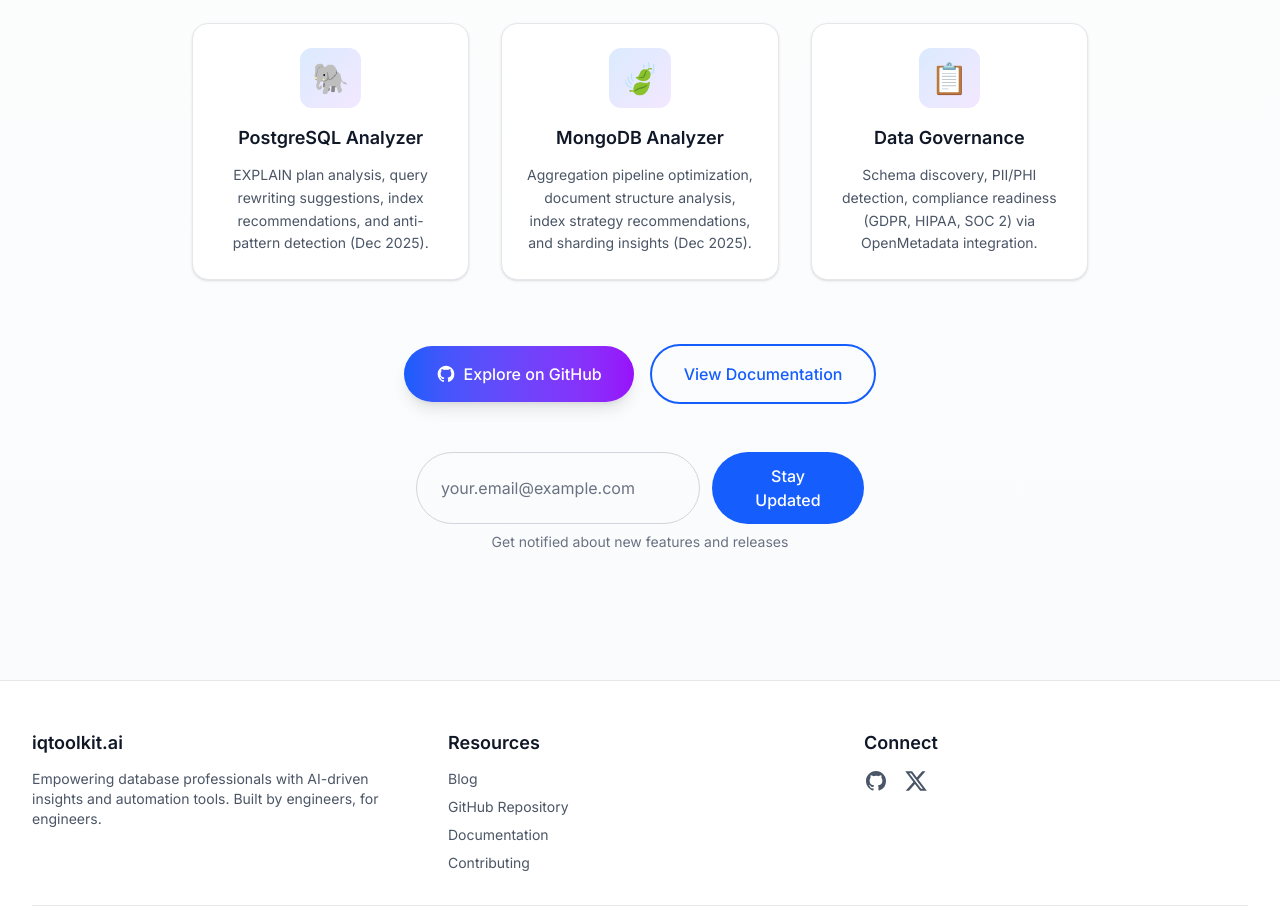
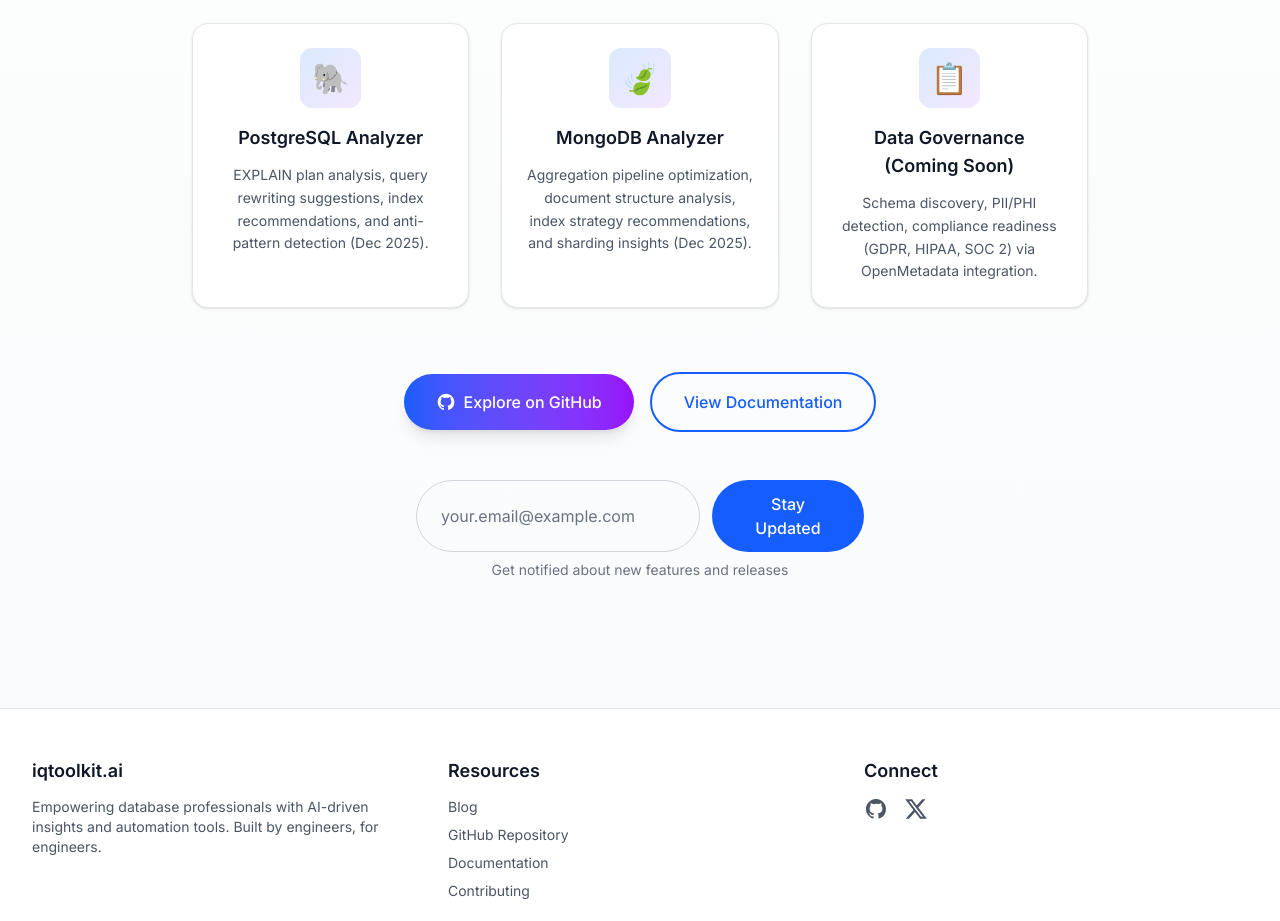
Before and after one commit to iqtoolkit/iqtoolkit.ai, a Next.js app: page / in a window 1280 px wide. Shown: the part 960-1881 px from the top of the page. Built offline with nearby package versions, Linux system fonts and the light colour scheme.

Commit message:
fix: update feature card title and link to documentation

```diff
--- a/app/page.tsx
+++ b/app/page.tsx
@@ -103,7 +103,7 @@ export default function Home() {
               icon="🍃"
             />
             <FeatureCard
-              title="Data Governance"
+              title="Data Governance (Coming Soon)"
               description="Schema discovery, PII/PHI detection, compliance readiness (GDPR, HIPAA, SOC 2) via OpenMetadata integration."
               icon="📋"
             />
@@ -133,7 +133,7 @@ export default function Home() {
                 Explore on GitHub
               </a>
               <a
-                href="https://github.com/iqtoolkit/iqtoolkit.ai"
+                href="https://docs.iqtoolkit.ai"
                 target="_blank"
                 rel="noopener noreferrer"
                 className="inline-flex items-center justify-center rounded-full border-2 border-blue-600 px-8 py-4 text-base font-medium text-blue-600 transition-all hover:bg-blue-600 hover:text-white dark:border-blue-400 dark:text-blue-400 dark:hover:bg-blue-600 dark:hover:text-white"
```
